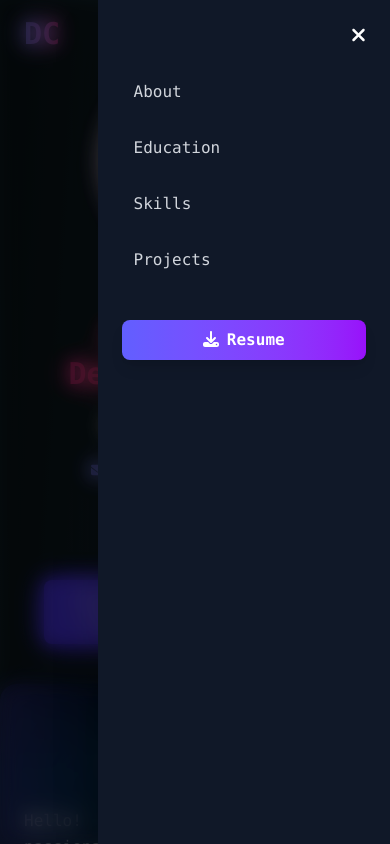
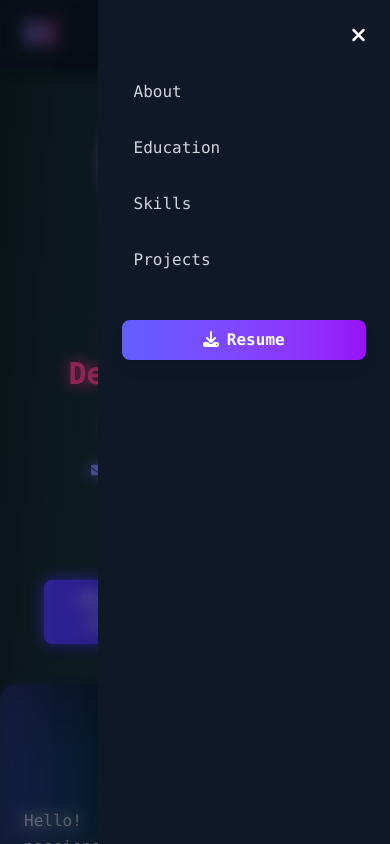
Before and after one commit to deepakchauhan27/portfolio_deepak, a React (Vite) app: page / in a window 390 px wide. Both pictures are taken after a click on the button "Toggle Menu". Shown: the top 844 px of the page. Built offline with nearby package versions, Linux system fonts and the light colour scheme.

Commit message:
Added commit

```diff
--- a/src/Components/header.jsx
+++ b/src/Components/header.jsx
@@ -9,17 +9,16 @@ function Header_class() {
 
   const navItems = ["About", "Education", "Skills", "Projects"];
 
-  // Detect scroll for sticky header shadow
+  // Detect scroll for sticky header shadow and active section
   useEffect(() => {
     const handleScroll = () => {
       setIsScrolled(window.scrollY > 10);
 
-      // Highlight active section
       const sections = navItems.map((item) =>
         document.getElementById(item.toLowerCase())
       );
 
-      const scrollPosition = window.scrollY + 150; // offset for better detection
+      const scrollPosition = window.scrollY + 150; // Offset for better detection
       let current = "";
       sections.forEach((section, index) => {
         if (section && section.offsetTop <= scrollPosition) {
@@ -33,11 +32,25 @@ function Header_class() {
     return () => window.removeEventListener("scroll", handleScroll);
   }, [navItems]);
 
+  // Lock scroll when menu is open
+  useEffect(() => {
+    if (isMenuOpen) {
+      document.body.style.overflow = "hidden"; // Disable background scroll
+    } else {
+      document.body.style.overflow = "auto"; // Restore scroll
+    }
+  }, [isMenuOpen]);
+
   return (
     <header
-      className={`fixed top-0 left-0 w-full z-50 transition-all duration-300 ${
-        isScrolled ? "backdrop-blur-md bg-black/50 shadow-lg" : "bg-transparent"
-      } text-white`}
+      className={`fixed top-0 left-0 w-full z-50 transition-all duration-300
+        ${
+          isMenuOpen
+            ? "bg-gray-900 shadow-lg" // Solid background when menu is open
+            : isScrolled
+            ? "backdrop-blur-md bg-black/50 shadow-lg" // Blurred background when scrolled
+            : "bg-transparent"
+        } text-white`}
     >
       <div className="flex items-center justify-between px-6 py-4 max-w-7xl mx-auto">
         {/* Logo */}
@@ -89,10 +102,10 @@ function Header_class() {
 
       {/* Mobile Menu */}
       <div className="md:hidden">
-        {/* Overlay with blur (background only) */}
+        {/* Overlay */}
         {isMenuOpen && (
           <div
-            className="fixed inset-0 bg-black/40 backdrop-blur-md transition-opacity duration-300"
+            className="fixed inset-0 bg-black/40 backdrop-blur-sm transition-opacity duration-300"
             onClick={() => setIsMenuOpen(false)}
           ></div>
         )}
@@ -100,7 +113,7 @@ function Header_class() {
         {/* Side Menu */}
         <div
           className={`fixed top-0 right-0 h-full w-3/4 max-w-xs bg-gray-900 shadow-2xl transform transition-transform duration-300 ease-in-out z-50
-      ${isMenuOpen ? "translate-x-0" : "translate-x-full"}`}
+            ${isMenuOpen ? "translate-x-0" : "translate-x-full"}`}
         >
           <div className="flex flex-col gap-6 p-6">
             {/* Close Button */}
@@ -144,14 +157,6 @@ function Header_class() {
           </div>
         </div>
       </div>
-
-      {/* Overlay when mobile menu is open */}
-      {isMenuOpen && (
-        <div
-          className="fixed inset-0 bg-black/40 backdrop-blur-sm md:hidden"
-          onClick={() => setIsMenuOpen(false)}
-        ></div>
-      )}
     </header>
   );
 }
```
